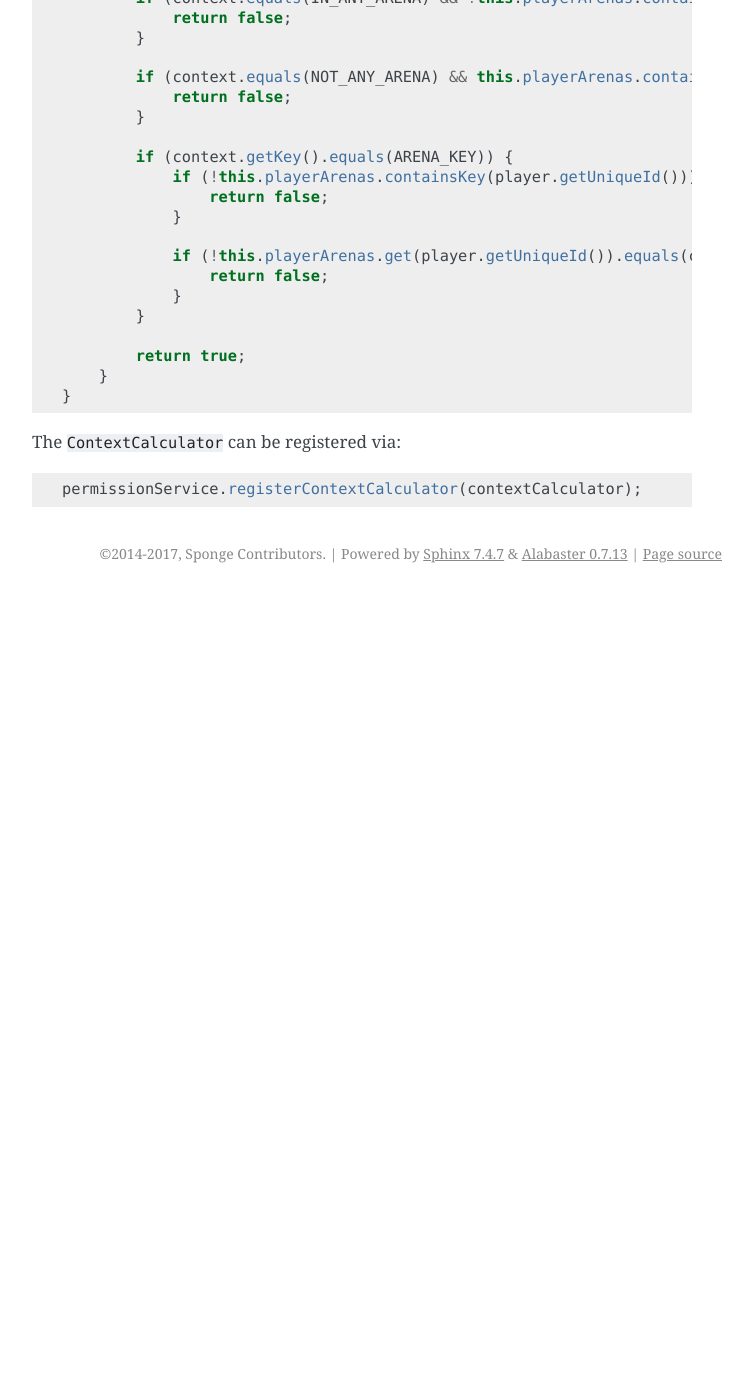
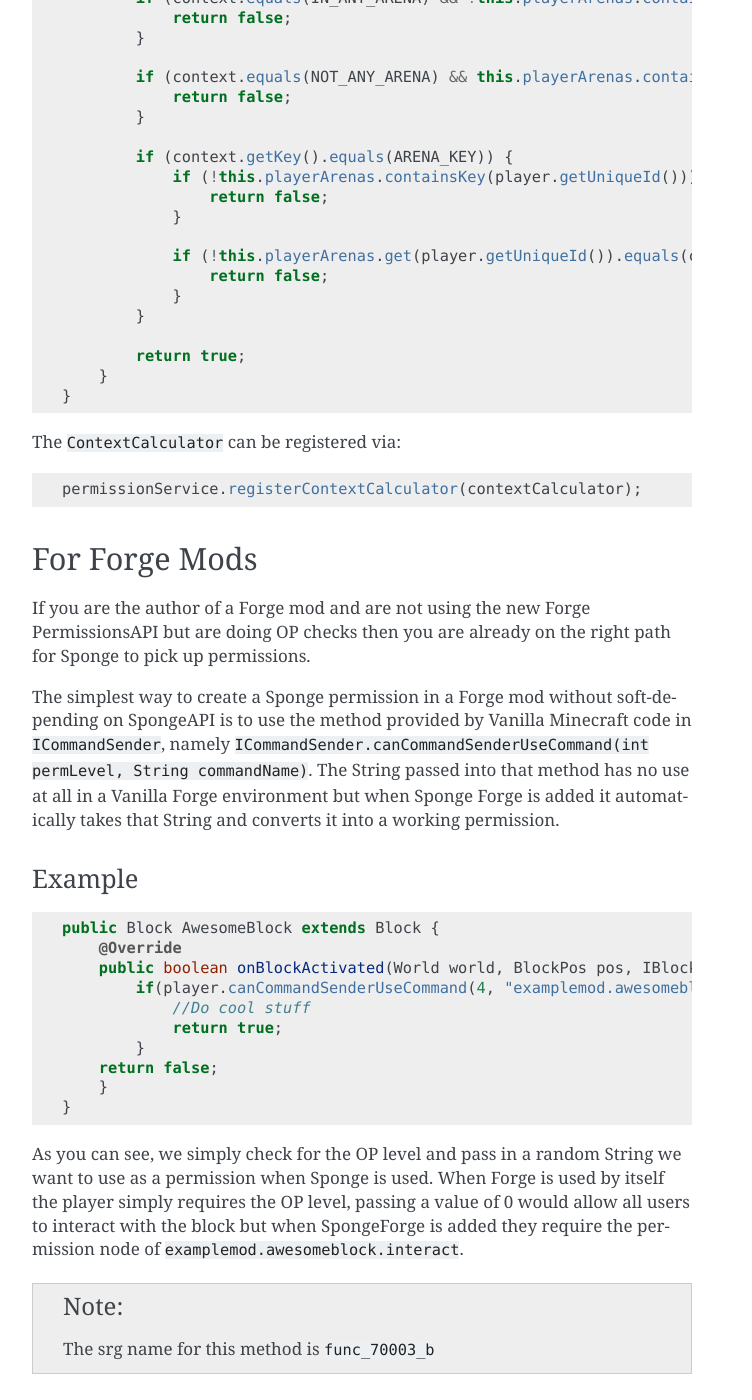
Before and after one commit to SpongePowered/SpongeDocs, a Sphinx documentation site: the page built from source/plugin/permissions.rst, in a window 1280 px wide and 1400 px high, scrolled down 8249 px. Shown: the whole window, without its empty margins (388-1140 px from the left). Built offline with Sphinx 7.4.7, drawn with Linux system fonts in a browser that asks for light colours; pages that are not in the unit, such as notebooks, are missing from menus; cross-references to code outside the pages are shown as plain code; before the commit the page ends 8842 px from its top, so only the background shows below that; some of the changed text lies outside the part shown.

Commit message:
Simple Forge Permission
- added section to Permissions doc on how to create a Sponge permission
by using Forge on its own

```diff
--- a/source/plugin/permissions.rst
+++ b/source/plugin/permissions.rst
@@ -370,3 +370,32 @@
 .. code-block:: java
 
     permissionService.registerContextCalculator(contextCalculator);
+
+For Forge Mods
+========
+
+If you are the author of a Forge mod and are not using the new Forge PermissionsAPI but are doing OP checks then you are already on the right path for Sponge to pick up permissions.
+
+The simplest way to create a Sponge permission in a Forge mod without soft-depending on SpongeAPI is to use the method provided by Vanilla Minecraft code in ``ICommandSender``, namely ``ICommandSender.canCommandSenderUseCommand(int permLevel, String commandName)``. The String passed into that method has no use at all in a Vanilla Forge environment but when Sponge Forge is added it automatically takes that String and converts it into a working permission.
+
+Example
+~~~~~~~
+
+.. code-block:: java
+
+    public Block AwesomeBlock extends Block {
+        @Override
+        public boolean onBlockActivated(World world, BlockPos pos, IBlockState state, EntityPlayer player, EnumFacing side, float hitX, float hitY, float hitZ) {
+            if(player.canCommandSenderUseCommand(4, "examplemod.awesomeblock.interact")) {
+                //Do cool stuff
+                return true;
+            }
+        return false;
+        }
+    }
+
+As you can see, we simply check for the OP level and pass in a random String we want to use as a permission when Sponge is used. When Forge is used by itself the player simply requires the OP level, passing a value of 0 would allow all users to interact with the block but when SpongeForge is added they require the permission node of ``examplemod.awesomeblock.interact``.
+
+.. note::
+
+    The srg name for this method is ``func_70003_b``
```
